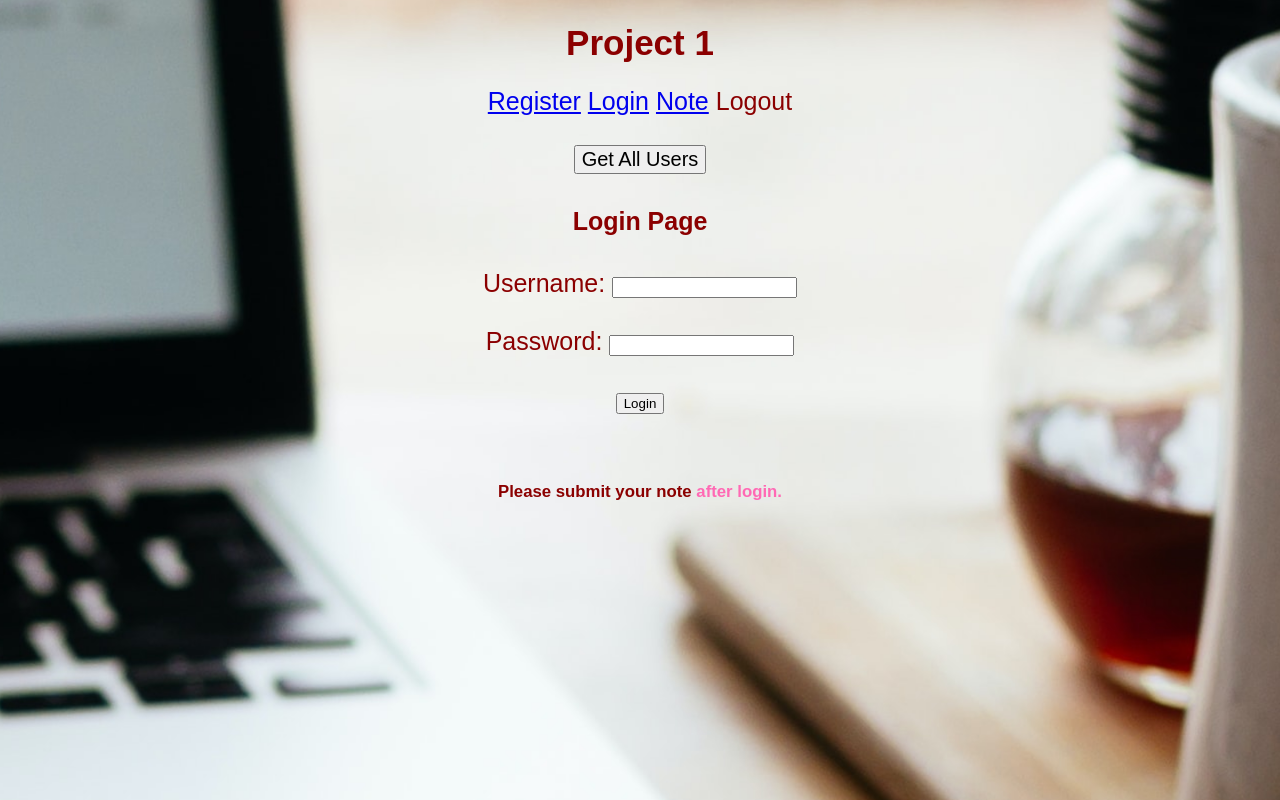
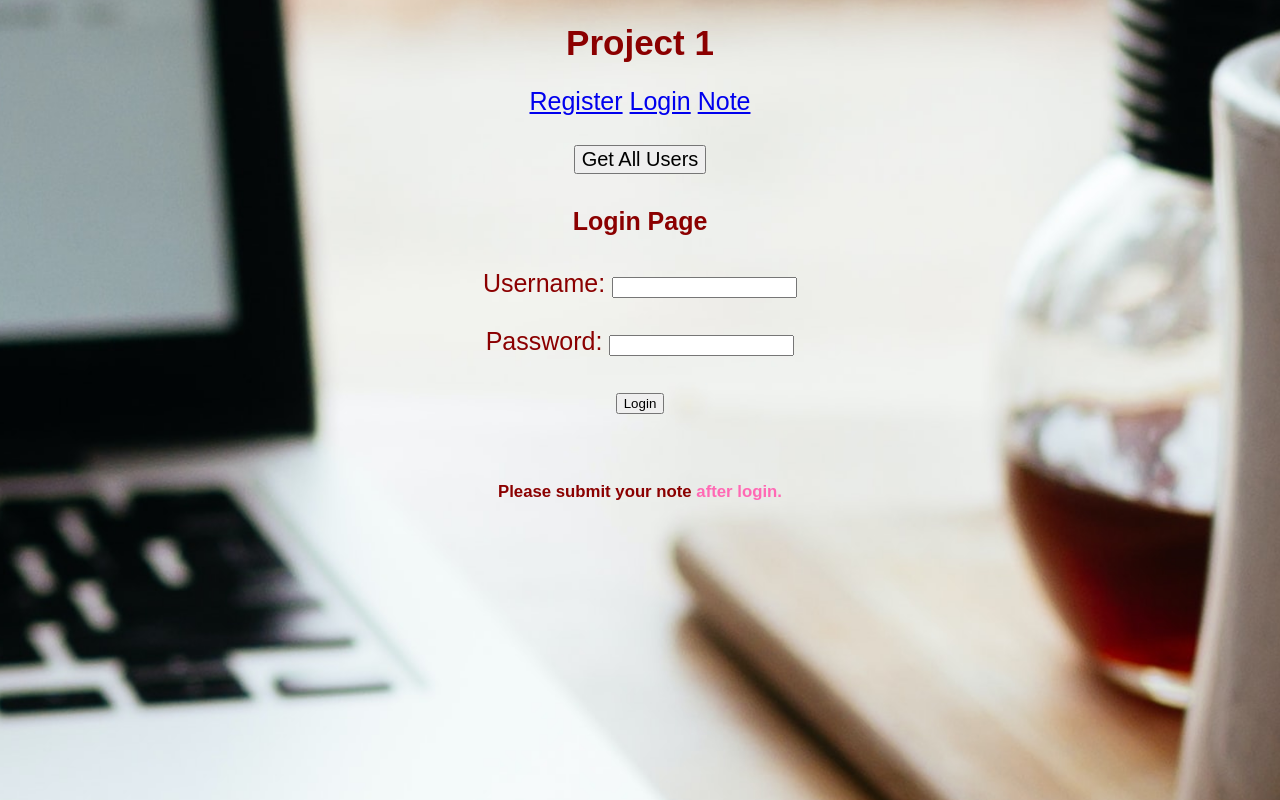
Before and after one commit to bhargavi-yannavarapu/Project_bhargavi, a website: page public/login.html in a window 1280 px wide. Drawn offline with Linux system fonts and the light colour scheme.

Commit message:
update register

```diff
--- a/public/login.html
+++ b/public/login.html
@@ -14,7 +14,7 @@
             <a href="register.html">Register</a>
             <a href="login.html">Login</a>
             <a href="note.html">Note</a>
-            <a id = "logout-btn">Logout</a>
+            <!-- <a id = "logout-btn">Logout</a> -->
         </nav>
     </header>
     <main>
--- a/public/scripts/main.js
+++ b/public/scripts/main.js
@@ -107,6 +107,8 @@ async function fetchData(route = '', data = {}, GET) {
     })
   }
 
+
+/*
 // register functionality
   let regForm = document.getElementById("reg-form");
   if(regForm) regForm.addEventListener('submit', register);
@@ -151,3 +153,4 @@ async function fetchData(route = '', data = {}, GET) {
   function removeCurrentUser(){
     localStorage.removeItem('user')
   }
+*/
```
Also changed, not shown: public/register.html (+1 -1 lines).
